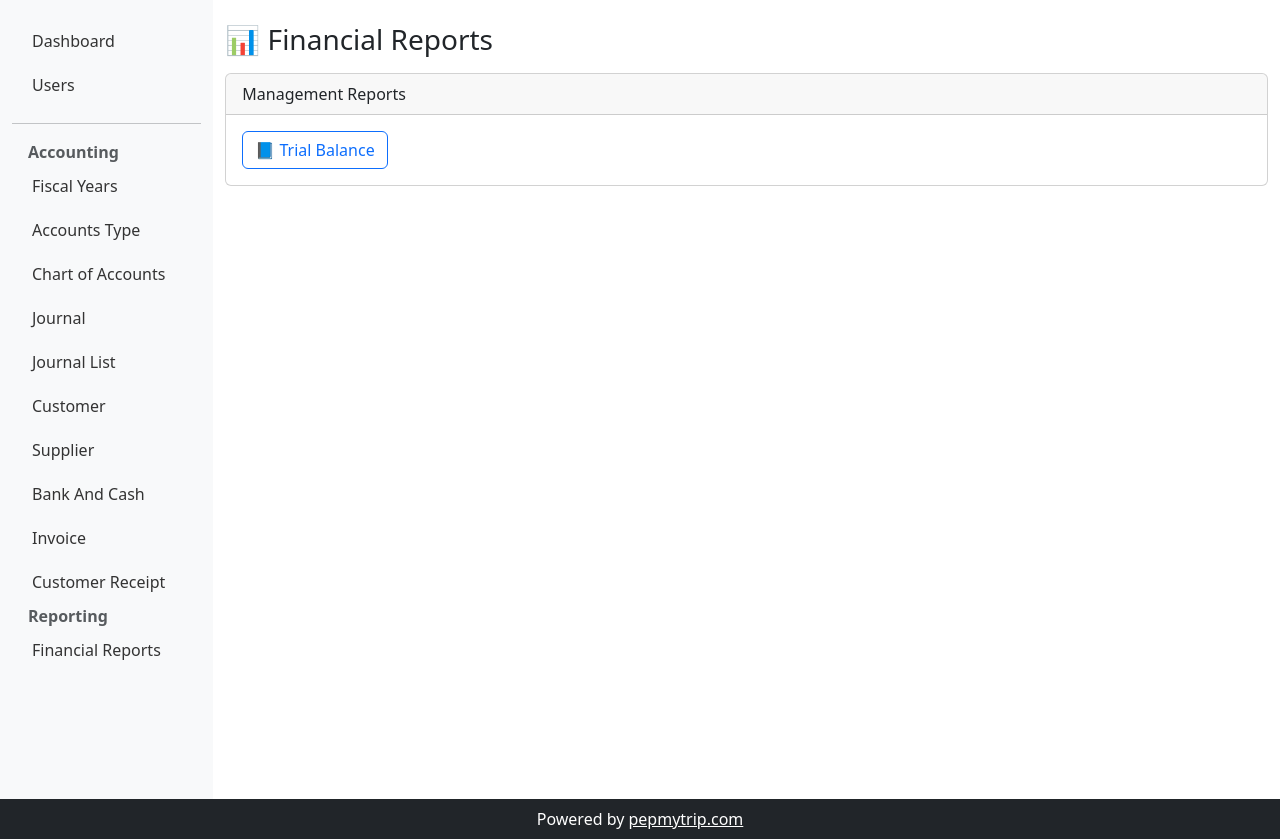
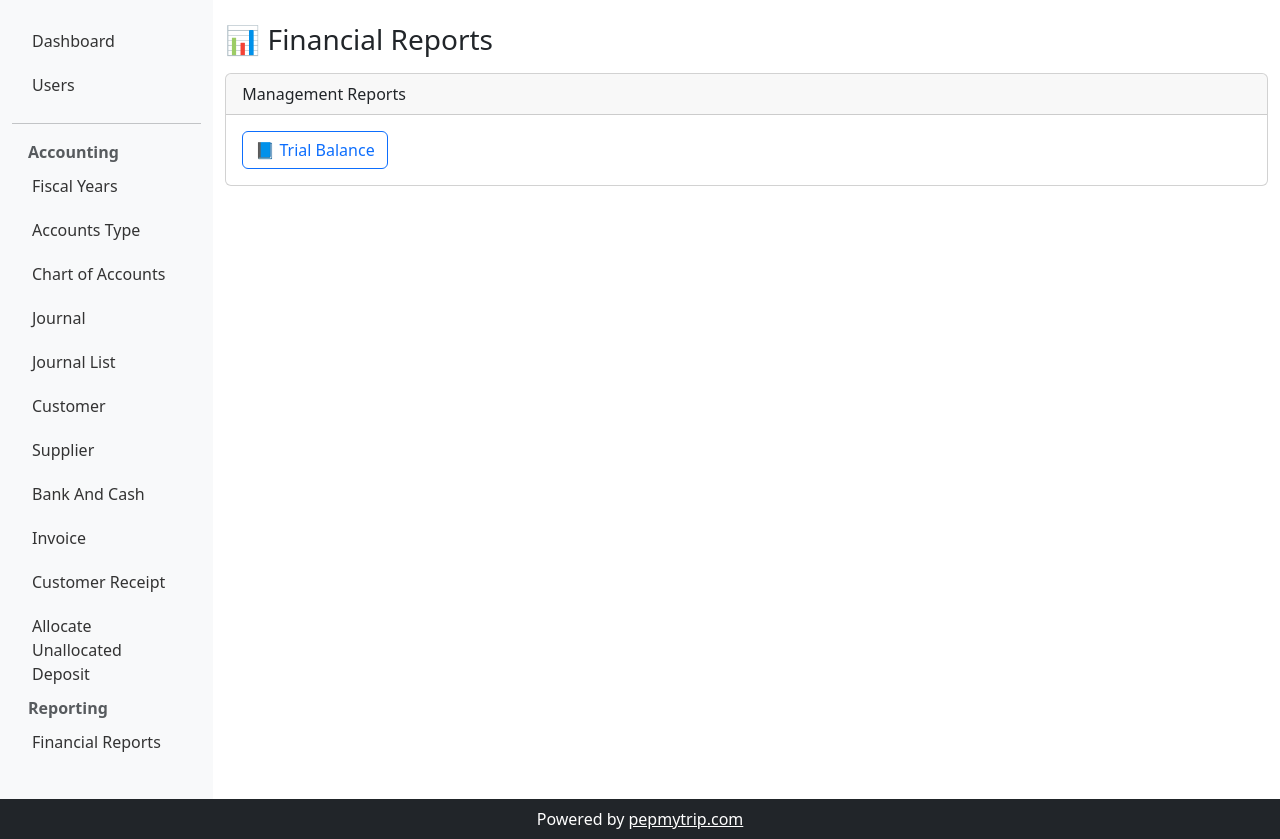
Before and after one commit to farhathwin/tbo, a Flask app: page /financial-reports in a window 1280 px wide. Shown: the part 41-880 px from the top of the page. Run offline with Flask 3, Linux system fonts and the light colour scheme; some libraries are stand-ins or nearby versions.

Commit message:
Lates update28jun25v1

```diff
--- a/app/templates/base.html
+++ b/app/templates/base.html
@@ -93,6 +93,7 @@
       <a href="{{ url_for('accounting_routes.cash_bank_list') }}">Bank And Cash</a>
       <a href="{{ url_for('accounting_routes.invoice_list') }}">Invoice</a>
       <a href="{{ url_for('accounting_routes.customer_receipt') }}">Customer Receipt</a>
+      <a href="{{ url_for('accounting_routes.allocate_unallocated_deposit') }}">Allocate Unallocated Deposit</a>
       <!-- Add more accounting links here as needed -->
        <strong class="ms-3 text-muted">Reporting</strong>
       <a href="{{ url_for('accounting_routes.financial_reports') }}">Financial Reports</a>
```
Also changed, not shown: tenant_dbs/rasam_pepmytrip_com.db, 1 other file.
